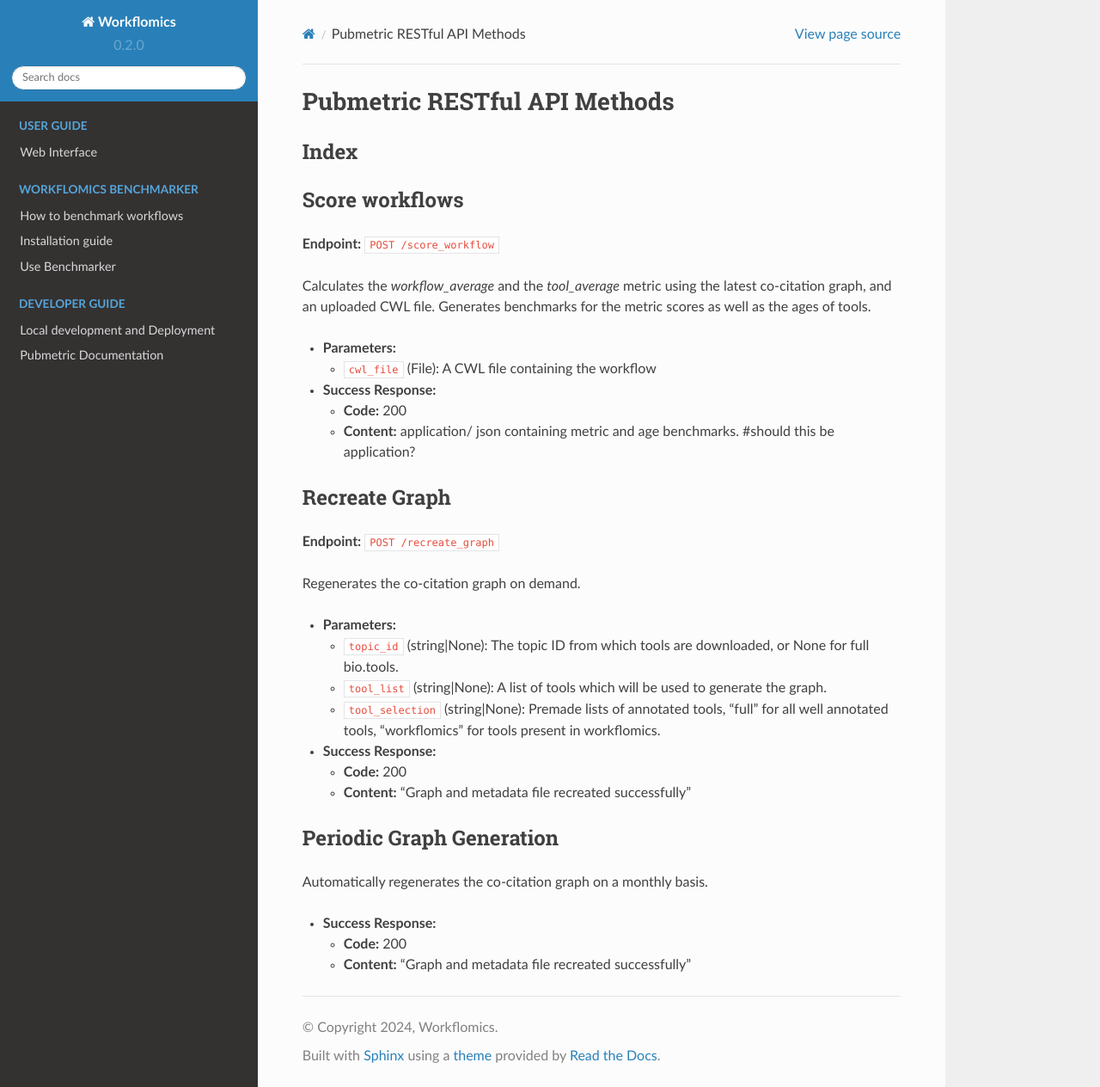
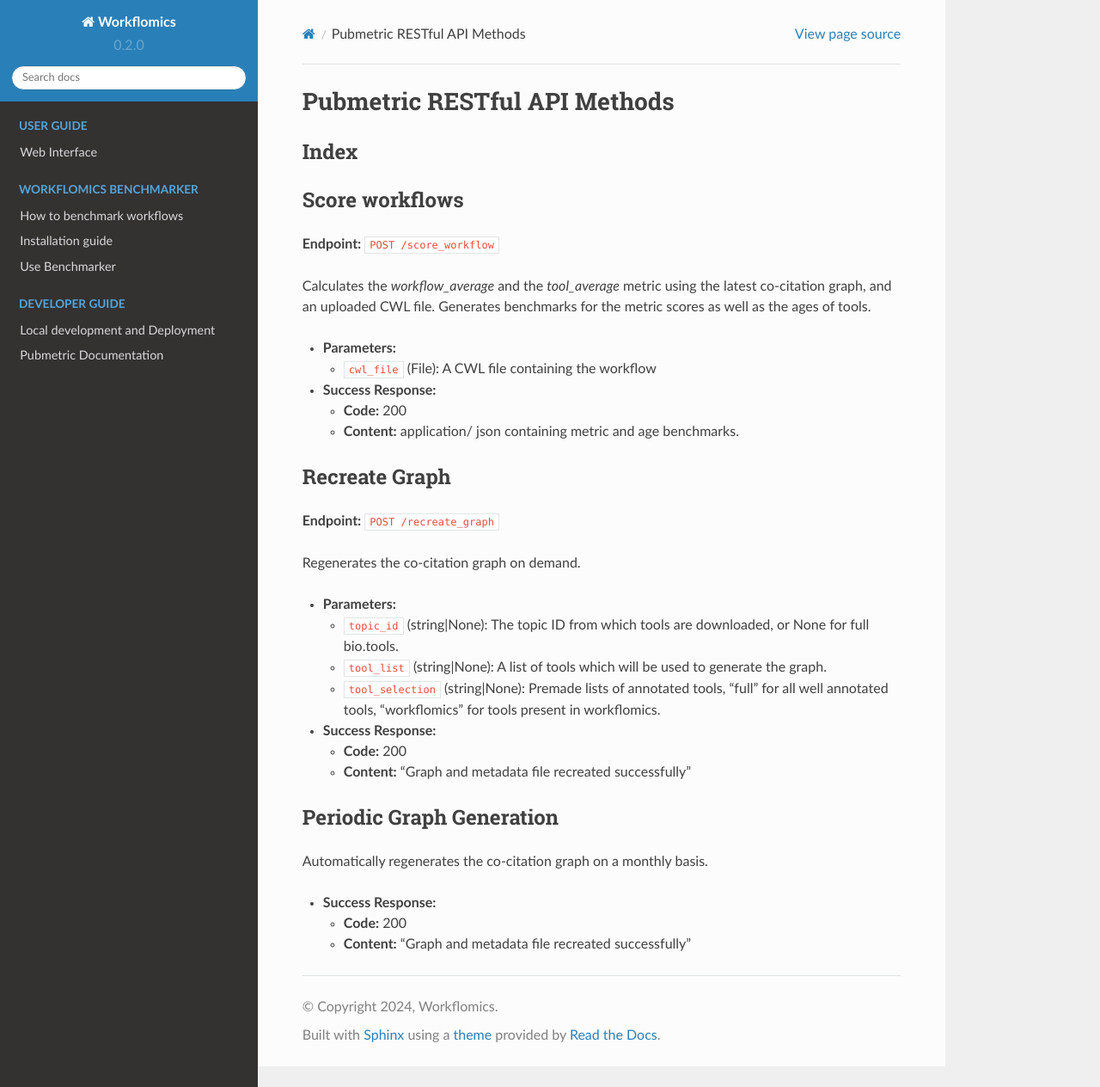
Before and after one commit to Workflomics/workflomics-readthedocs, a Sphinx documentation site: the page built from docs/source/basics/pubmetric_api.rst, in a window 1280 px wide and 1264 px high. Shown: the whole window at 86% size. Built offline with Sphinx 7.4.7 and the Read the Docs theme 2.0.0, drawn with Linux system fonts in a browser that asks for light colours.

Commit message:
remove comment

```diff
--- a/docs/source/basics/pubmetric_api.rst
+++ b/docs/source/basics/pubmetric_api.rst
@@ -20,7 +20,7 @@ Generates benchmarks for the metric scores as well as the ages of tools.
 - **Success Response:**
 
   - **Code:** 200
-  - **Content:** application/ json containing metric and age benchmarks. #should this be application?
+  - **Content:** application/ json containing metric and age benchmarks.
 
 
 Recreate Graph
```
